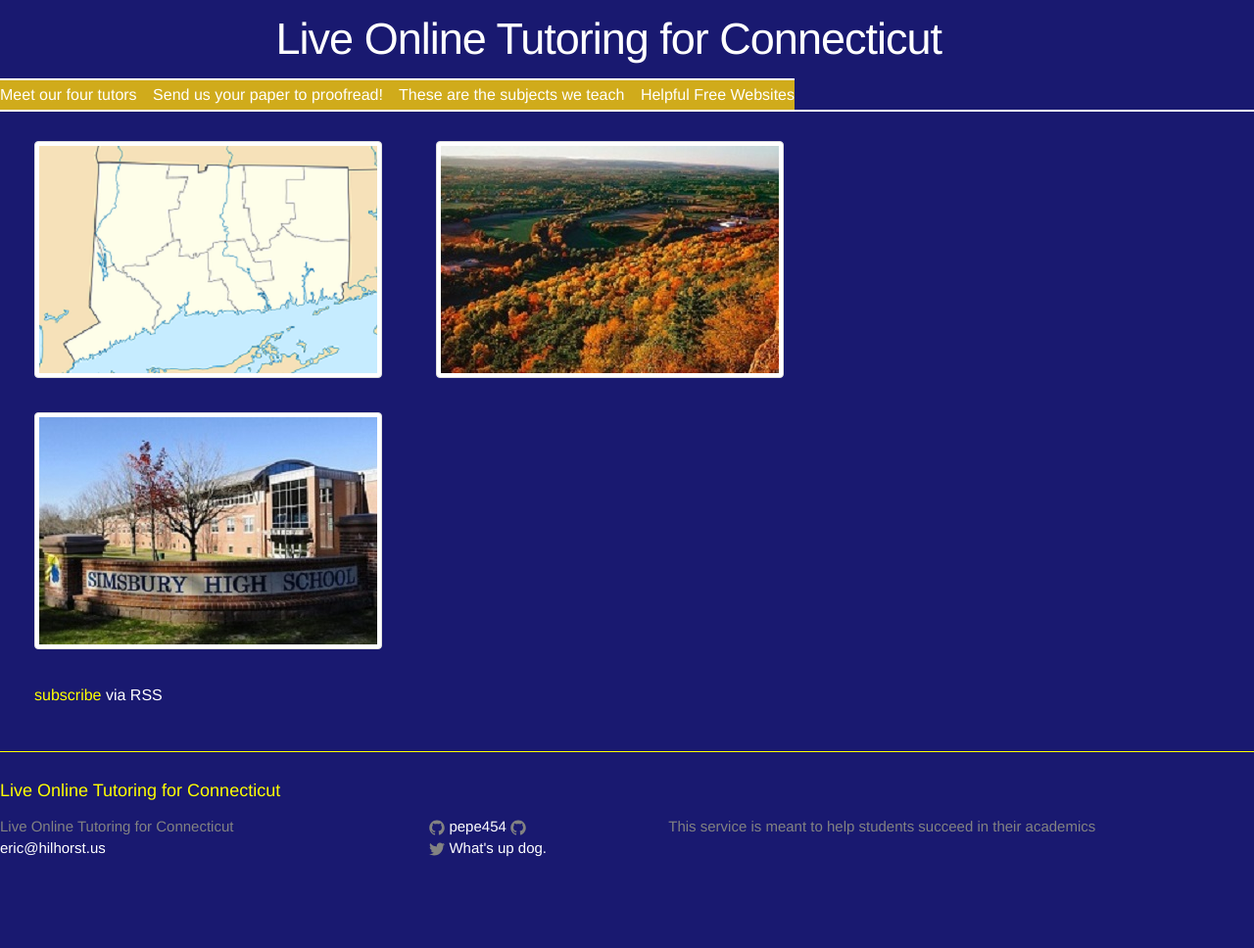
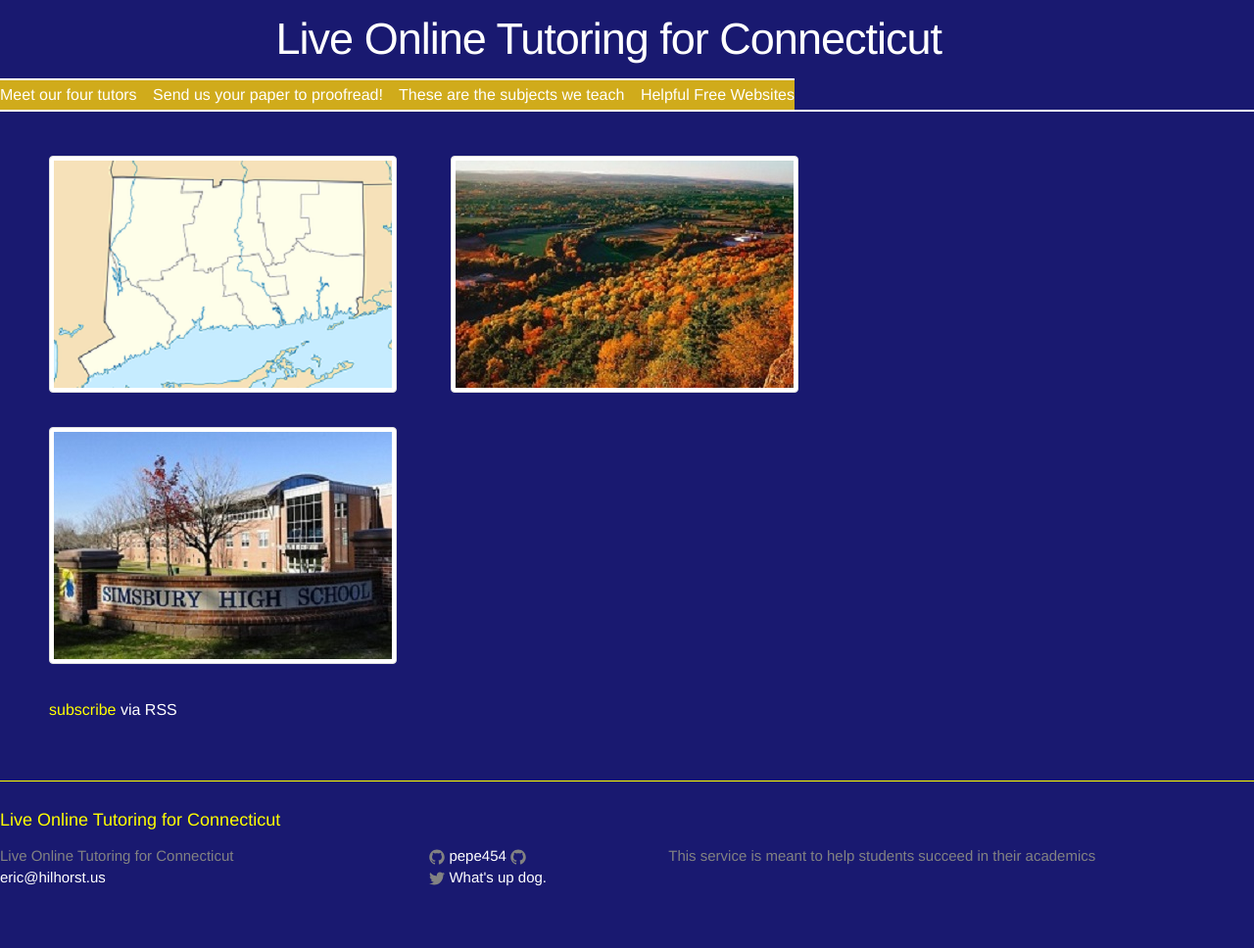
Before and after one commit to pepe454/pepe454.github.io, a Jekyll site: the page built from index.html, in a window 1280 px wide. Shown: the whole page at 98% size. Built offline with Jekyll 4.4.1, drawn with Linux system fonts in a browser that asks for light colours; before the commit the page ends 938 px from its top, so only the background shows below that.

Commit message:
Update _layout.scss

```diff
--- a/_sass/_layout.scss
+++ b/_sass/_layout.scss
@@ -116,7 +116,7 @@
      margin-right: 55px;
  }
 .page-content {
-    padding: 30px;
+    padding: 45px;
     margin-left: 5px;
     margin-right: 0px;
 }
```
